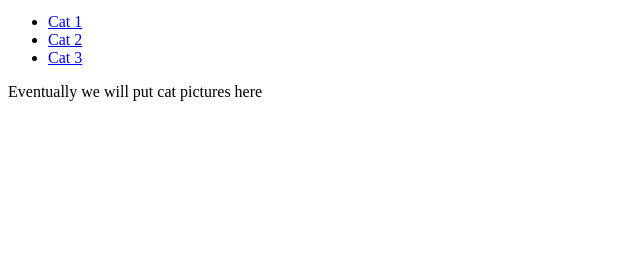
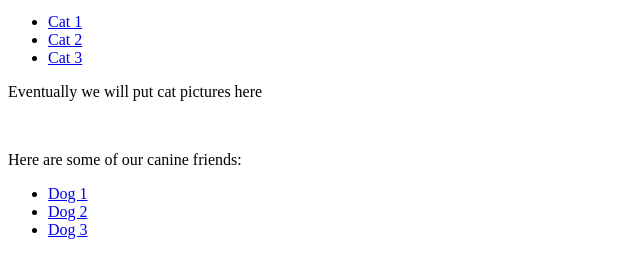
Before and after one commit to Ruthmy/cats, a plain HTML site: page index.html in a window 1280 px wide. Shown: the part 103-380 px from the top of the page, without its empty margins (0-640 px from the left). Drawn offline with Linux system fonts and the light colour scheme.

Commit message:
Modifying index.html to include dogs - BIG MISTAKE

```diff
--- a/index.html
+++ b/index.html
@@ -16,5 +16,15 @@
 </ul>
 
 <p>Eventually we will put cat pictures here</p>
+
+<br>
+
+<p>Here are some of our canine friends:</p>
+<ul>
+  <li><a href="dog1.html">Dog 1</a></li>
+  <li><a href="dog2.html">Dog 2</a></li>
+  <li><a href="dog3.html">Dog 3</a></li>
+</ul>
+
 </body>
 </html>
```
